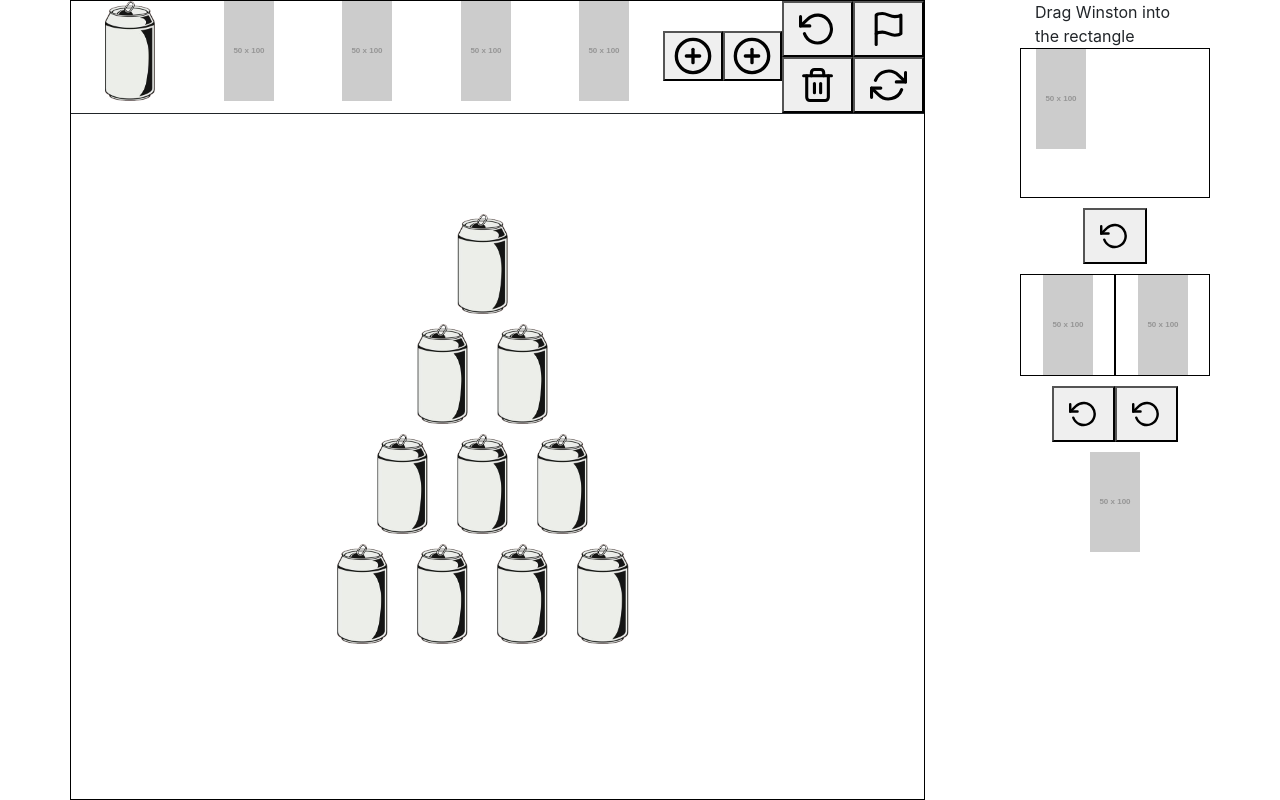
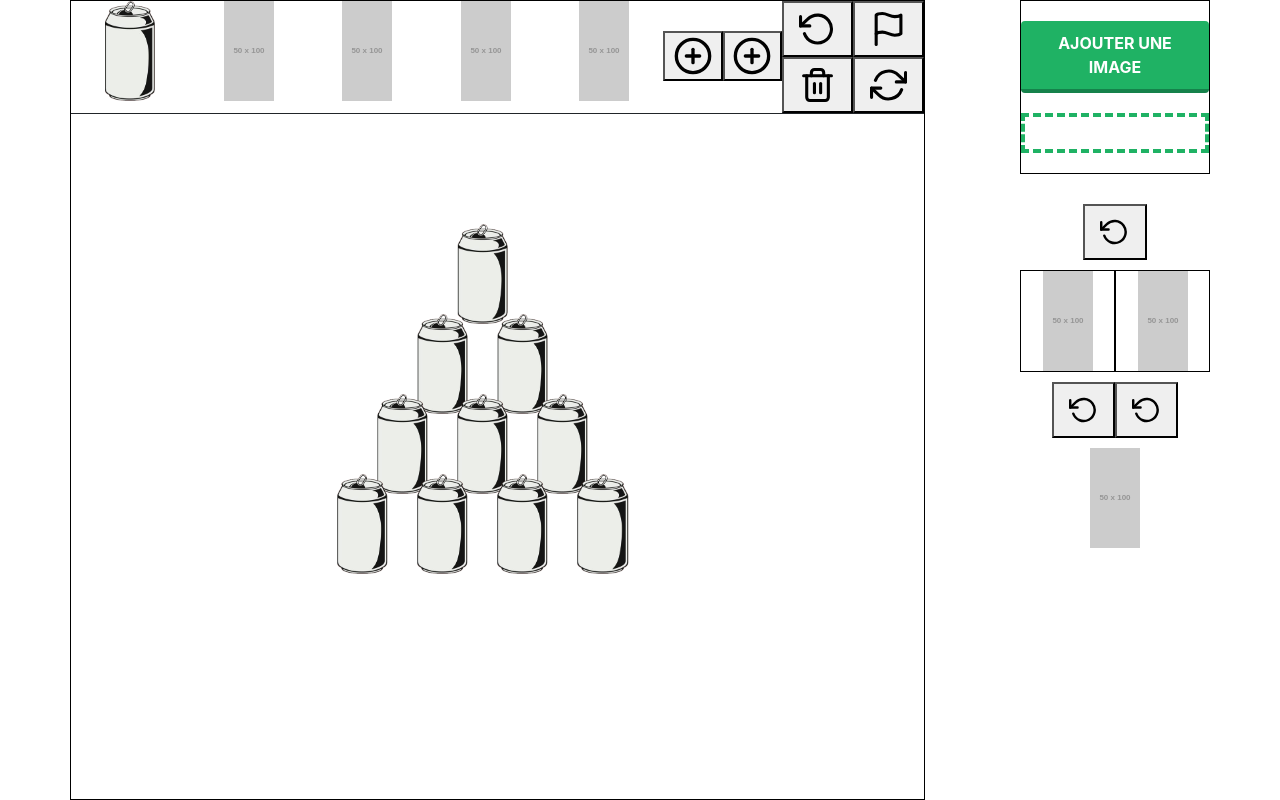
Before and after one commit to tomDeprez/Jeu2Massacre, a PHP site: page / in a window 1280 px wide. Run offline with PHP 8.4, Linux system fonts and the light colour scheme; grey boxes labelled with a size stand in for pictures from a placeholder-image service; some libraries are stand-ins or nearby versions.

Commit message:
ajouter des images

```diff
--- a/Projet/css/style.css
+++ b/Projet/css/style.css
@@ -9,27 +9,21 @@
   box-shadow: 0 13px 8px -10px rgba(0, 0, 0, 0.2);
 }
 
-#winston {
-    position: relative;
-    margin-left: auto;
-    margin-right: auto;
-    vertical-align: middle;
-    z-index: 10;
-}
-
 .add-picture {
   width: 150px;
   height: 150px;
   border: 1px solid black;
 }
 
-.space-10{
+.space-10 {
   height: 10px;
 }
-.space-30{
+
+.space-30 {
   height: 30px;
 }
-.space-center{
+
+.space-center {
   height: 300px;
 }
 
@@ -53,3 +47,114 @@
     transform: rotate(330deg);
   }
 }
+
+.file-upload {
+  background-color: #ffffff;
+  width: 600px;
+  margin: 0 auto;
+  padding: 20px;
+}
+
+.file-upload-btn {
+  width: 100%;
+  margin: 0;
+  color: #fff;
+  background: #1FB264;
+  border: none;
+  padding: 10px;
+  border-radius: 4px;
+  border-bottom: 4px solid #15824B;
+  transition: all .2s ease;
+  outline: none;
+  text-transform: uppercase;
+  font-weight: 700;
+}
+
+.file-upload-btn:hover {
+  background: #1AA059;
+  color: #ffffff;
+  transition: all .2s ease;
+  cursor: pointer;
+}
+
+.file-upload-btn:active {
+  border: 0;
+  transition: all .2s ease;
+}
+
+.file-upload-content {
+  display: none;
+  text-align: center;
+}
+
+.file-upload-input {
+  position: absolute;
+  margin: 0;
+  padding: 0;
+  width: 100%;
+  height: 100%;
+  outline: none;
+  opacity: 0;
+  cursor: pointer;
+}
+
+.image-upload-wrap {
+  margin-top: 20px;
+  border: 4px dashed #1FB264;
+  position: relative;
+}
+
+.image-dropping, .image-upload-wrap:hover {
+  background-color: #1FB264;
+  border: 4px dashed #ffffff;
+}
+
+.image-title-wrap {
+  padding: 0 15px 15px 15px;
+  color: #222;
+}
+
+.drag-text {
+  text-align: center;
+}
+
+.drag-text h3 {
+  font-weight: 100;
+  text-transform: uppercase;
+  color: #15824B;
+  padding: 60px 0;
+}
+
+.file-upload-image {
+  max-height: 200px;
+  max-width: 200px;
+  margin: auto;
+  padding: 20px;
+}
+
+.remove-image {
+  width: 200px;
+  margin: 0;
+  color: #fff;
+  background: #cd4535;
+  border: none;
+  padding: 10px;
+  border-radius: 4px;
+  border-bottom: 4px solid #b02818;
+  transition: all .2s ease;
+  outline: none;
+  text-transform: uppercase;
+  font-weight: 700;
+}
+
+.remove-image:hover {
+  background: #c13b2a;
+  color: #ffffff;
+  transition: all .2s ease;
+  cursor: pointer;
+}
+
+.remove-image:active {
+  border: 0;
+  transition: all .2s ease;
+}
--- a/Projet/index.php
+++ b/Projet/index.php
@@ -189,57 +189,77 @@
 
 
                         <!-- TEST -->
-                        <div id="cardPile" style="position: relative; top:100px">
+                        <div id="cardPile" style="position: relative; top:30px">
                             <div class="row"
-                                style="position: absolute; top: 0; left: 50%; transform: translate(-50%,0);">
+                                style="position: absolute; top: 80px; left: 50%; transform: translate(-50%,0);">
                                 <div class="col-12">
-                                <div style="border: medium none; width: 50.3333px; height: 100px;" class="ui-droppable ui-droppable-disabled">
-                                    <img class="element 1" src="img/can2.png" height="100px"></div>
+                                    <div style="border: medium none; width: 50.3333px; height: 100px;"
+                                        class="ui-droppable ui-droppable-disabled">
+                                        <img class="element 1" src="img/can2.png" height="100px">
+                                    </div>
                                 </div>
                             </div>
                             <div class="row"
-                                style="position: absolute; top: 110px; left: 50%; transform: translate(-50%,0);">
+                                style="position: absolute; top: 170px; left: 50%; transform: translate(-50%,0);">
                                 <div class="col-6">
-                                <div style="border: medium none; width: 50.3333px; height: 100px;" class="ui-droppable ui-droppable-disabled">
-                                    <img class="element 2" src="img/can2.png" height="100px"></div>
+                                    <div style="border: medium none; width: 50.3333px; height: 100px;"
+                                        class="ui-droppable ui-droppable-disabled">
+                                        <img class="element 2" src="img/can2.png" height="100px">
+                                    </div>
                                 </div>
                                 <div class="col-6">
-                                <div style="border: medium none; width: 50.3333px; height: 100px;" class="ui-droppable ui-droppable-disabled">
-                                    <img class="element 3" src="img/can2.png" height="100px"></div>
+                                    <div style="border: medium none; width: 50.3333px; height: 100px;"
+                                        class="ui-droppable ui-droppable-disabled">
+                                        <img class="element 3" src="img/can2.png" height="100px">
+                                    </div>
                                 </div>
                             </div>
                             <div class="row"
-                                style="position: absolute; top: 220px; left: 50%; transform: translate(-50%,0);">
+                                style="position: absolute; top: 250px; left: 50%; transform: translate(-50%,0);">
                                 <div class="col-4">
-                                <div style="border: medium none; width: 50.3333px; height: 100px;" class="ui-droppable ui-droppable-disabled">
-                                    <img class="element 4" src="img/can2.png" height="100px"></div>
+                                    <div style="border: medium none; width: 50.3333px; height: 100px;"
+                                        class="ui-droppable ui-droppable-disabled">
+                                        <img class="element 4" src="img/can2.png" height="100px">
+                                    </div>
                                 </div>
                                 <div class="col-4">
-                                <div style="border: medium none; width: 50.3333px; height: 100px;" class="ui-droppable ui-droppable-disabled">
-                                    <img class="element 5" src="img/can2.png" height="100px"></div>
+                                    <div style="border: medium none; width: 50.3333px; height: 100px;"
+                                        class="ui-droppable ui-droppable-disabled">
+                                        <img class="element 5" src="img/can2.png" height="100px">
+                                    </div>
                                 </div>
                                 <div class="col-4">
-                                <div style="border: medium none; width: 50.3333px; height: 100px;" class="ui-droppable ui-droppable-disabled">
-                                    <img class="element 6" src="img/can2.png" height="100px"></div>
+                                    <div style="border: medium none; width: 50.3333px; height: 100px;"
+                                        class="ui-droppable ui-droppable-disabled">
+                                        <img class="element 6" src="img/can2.png" height="100px">
+                                    </div>
                                 </div>
                             </div>
                             <div class="row"
                                 style="position: absolute; top: 330px; left: 50%; transform: translate(-50%,0);">
                                 <div class="col-3">
-                                <div style="border: medium none; width: 50.3333px; height: 100px;" class="ui-droppable ui-droppable-disabled">
-                                    <img class="element 7" src="img/can2.png" height="100px"></div>
+                                    <div style="border: medium none; width: 50.3333px; height: 100px;"
+                                        class="ui-droppable ui-droppable-disabled">
+                                        <img class="element 7" src="img/can2.png" height="100px">
+                                    </div>
                                 </div>
                                 <div class="col-3">
-                                <div style="border: medium none; width: 50.3333px; height: 100px;" class="ui-droppable ui-droppable-disabled">
-                                    <img class="element 8" src="img/can2.png" height="100px"></div>
+                                    <div style="border: medium none; width: 50.3333px; height: 100px;"
+                                        class="ui-droppable ui-droppable-disabled">
+                                        <img class="element 8" src="img/can2.png" height="100px">
+                                    </div>
                                 </div>
                                 <div class="col-3">
-                                <div style="border: medium none; width: 50.3333px; height: 100px;" class="ui-droppable ui-droppable-disabled">
-                                    <img class="element 9" src="img/can2.png" height="100px"></div>
+                                    <div style="border: medium none; width: 50.3333px; height: 100px;"
+                                        class="ui-droppable ui-droppable-disabled">
+                                        <img class="element 9" src="img/can2.png" height="100px">
+                                    </div>
                                 </div>
                                 <div class="col-3">
-                                <div style="border: medium none; width: 50.3333px; height: 100px;" class="ui-droppable ui-droppable-disabled">
-                                    <img class="element 10" src="img/can2.png" height="100px"></div>
+                                    <div style="border: medium none; width: 50.3333px; height: 100px;"
+                                        class="ui-droppable ui-droppable-disabled">
+                                        <img class="element 10" src="img/can2.png" height="100px">
+                                    </div>
                                 </div>
                             </div>
                         </div>
@@ -252,11 +272,31 @@
             <div class="col-1"></div>
             <div class="col-2">
                 <div class="row justify-content-center">
-                    <div class="col-12">Drag Winston into the rectangle</div>
-                    <div class="add-picture col-12">
-                        <img class="" src="https://fakeimg.pl/50x100" height="100px">
+                    <div class="add-picture col-12" style="height: 100%;">
+                        <div class="row">
+                            <div class="file-upload col-12">
+                                <div class="row">
+                                    <button class="file-upload-btn col-12" type="button"
+                                        onclick="$('.file-upload-input').trigger('click')">Ajouter une image</button>
+
+                                    <div class="image-upload-wrap col-12" style="height: 40px;">
+                                        <input class="file-upload-input" type='file' onchange="readURL(this);"
+                                            accept="image/*" />
+                                        <div class="drag-text">
+                                        </div>
+                                    </div>
+                                    <div class="file-upload-content col-12">
+                                        <div class="row">
+                                            <img class="file-upload-image col-12" src="#" />
+                                            <div class="image-title-wrap">
+                                            </div>
+                                        </div>
+                                    </div>
+                                </div>
+                            </div>
+                        </div>
                     </div>
-                    <div class="col-12 space-10"></div>
+                    <div class="col-12 space-30"></div>
                     <div class="col-4"></div>
                     <button class="col-4">
                         <div class="row">
@@ -313,6 +353,7 @@
 <script src="https://ajax.googleapis.com/ajax/libs/jquery/3.5.1/jquery.min.js"></script>
 <script type="text/javascript" src="https://ajax.googleapis.com/ajax/libs/jqueryui/1.11.4/jquery-ui.min.js"></script>
 <script src="js/script.js"></script>
+<script src="js/addPicture.js"></script>
 <script src="js/class/partie.js"></script>
 <script src="js/class/image.js"></script>
 
--- a/Projet/php/Controller/OrderController.php
+++ b/Projet/php/Controller/OrderController.php
@@ -72,9 +72,8 @@ class Order
     {
         $gameSave = $param->{'x'}->{'game'};
         $nameSave = $param->{'x'}->{'name'};
-        $scoreSave = $param->{'x'}->{'score'};
         $idUser = json_decode($param->{'x'}->{'user'})->id;
-        $game->posteGameWithIdUser($gameSave, $nameSave, $scoreSave, $idUser);
+        $game->posteGameWithIdUser($gameSave, $nameSave, $idUser);
         return $jsonData;
     }
 
--- a/Projet/php/Model/Game.php
+++ b/Projet/php/Model/Game.php
@@ -12,7 +12,7 @@ class Game
         $this->dbh = $connexion->getConnexion();
     }
 
-    public function posteGameWithIdUser($game, $name, $scoreSave, $idUser){
+    public function posteGameWithIdUser($game, $name, $idUser){
         $stmt = $this->dbh->prepare("INSERT INTO `game`(`game`, `name`) VALUES (:game,:name)");
         $stmt->bindValue(':game', $game, PDO::PARAM_STR);
         $stmt->bindValue(':name', $name, PDO::PARAM_STR);
@@ -21,7 +21,6 @@ class Game
         $stmt = $this->dbh->prepare("INSERT INTO `score`(`idUser`, `idGame`, `score`) VALUES (:idUser,:idGame,:score)");
         $stmt->bindValue(':idUser', $idUser, PDO::PARAM_INT);
         $stmt->bindValue(':idGame', $id, PDO::PARAM_INT);
-        $stmt->bindValue(':score', $scoreSave, PDO::PARAM_STR);
         $stmt->execute();
     }
     public function getGameWithIdGame($id){
```
Also changed, not shown: Projet/js/addPicture.js (added, +32 -0 lines). Lines whose indentation alone changed are shown as unchanged.
